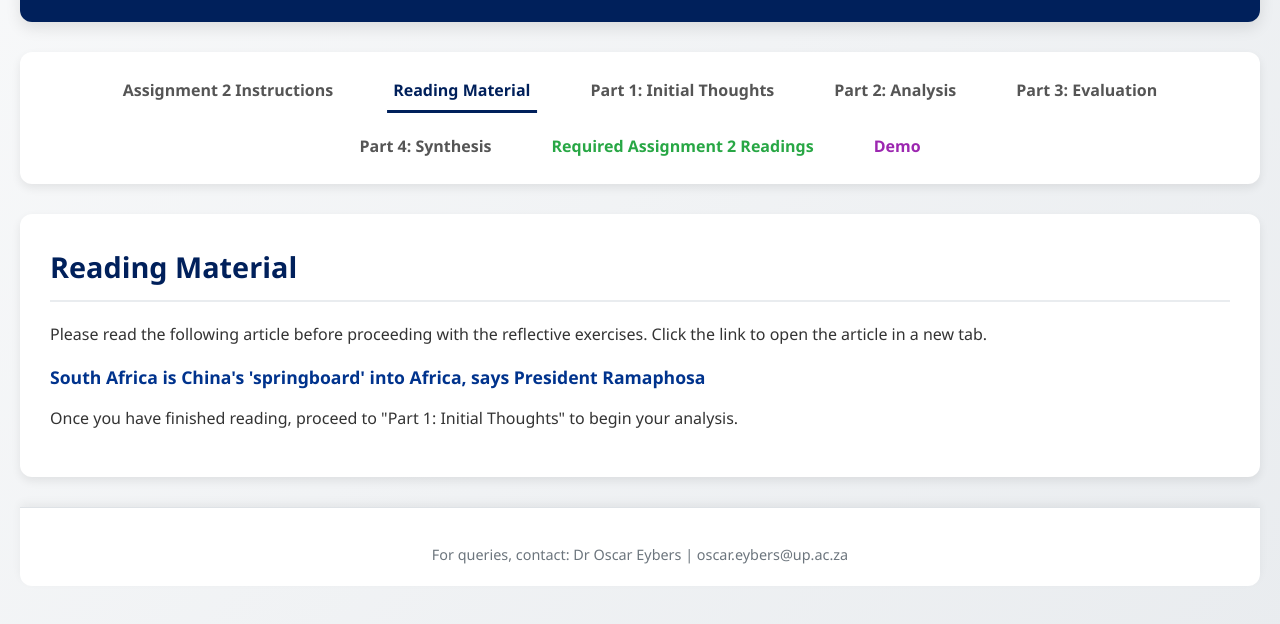
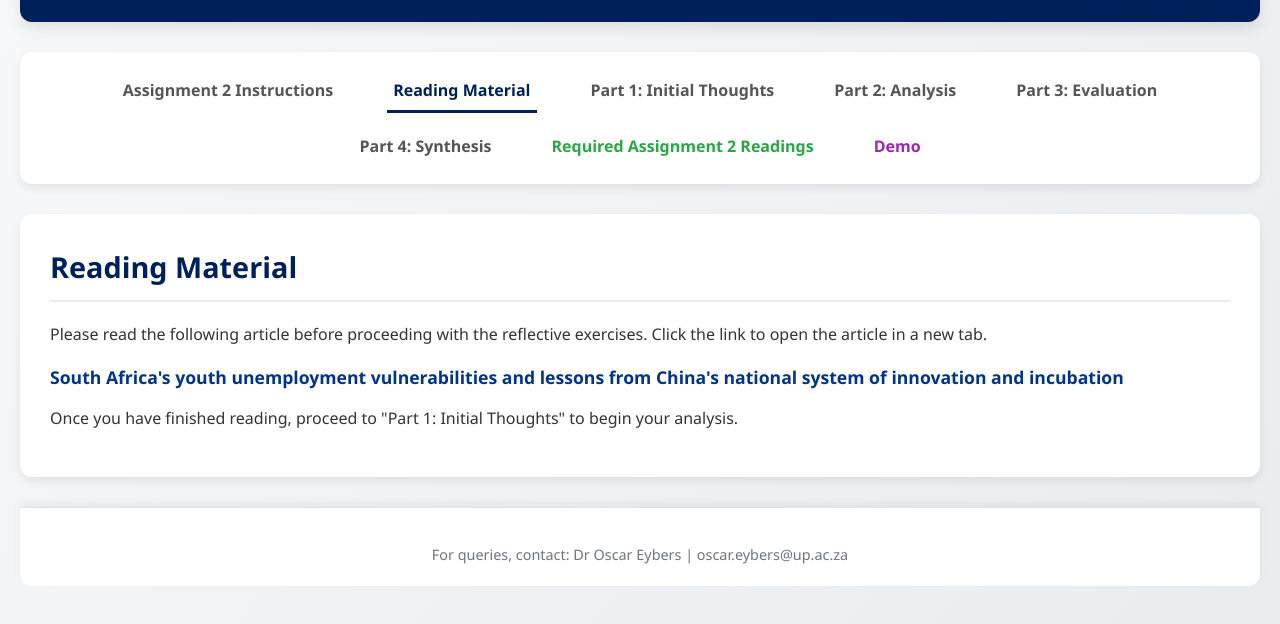
Before and after one commit to oeybers-cpu/all124_demo_1_assignment2, a plain HTML site: page index.html in a window 1280 px wide. Both pictures are taken after a click on the button "Reading Material". Shown: the part 150-774 px from the top of the page. Drawn offline with Linux system fonts and the light colour scheme.

Commit message:
Update index.html

```diff
--- a/index.html
+++ b/index.html
@@ -411,8 +411,8 @@
                 <div class="text-content">
                     <p>Please read the following article before proceeding with the reflective exercises. Click the link to open the article in a new tab.</p>
                     <p>
-                        <a href="https://www.cnbc.com/2023/08/24/south-africa-is-chinas-springboard-into-africa-says-president-ramaphosa.html" class="article-link" target="_blank" rel="noopener noreferrer">
-                            South Africa is China's 'springboard' into Africa, says President Ramaphosa
+                        <a href="https://iol.co.za/news/politics/opinion/2024-03-05-south-africas-youth-unemployment-vulnerabilities-and-lessons-from-chinas-national-system-of-innovation-and-incubation/" class="article-link" target="_blank" rel="noopener noreferrer">
+                            South Africa's youth unemployment vulnerabilities and lessons from China's national system of innovation and incubation
                         </a>
                     </p>
                     <p>Once you have finished reading, proceed to "Part 1: Initial Thoughts" to begin your analysis.</p>
```
